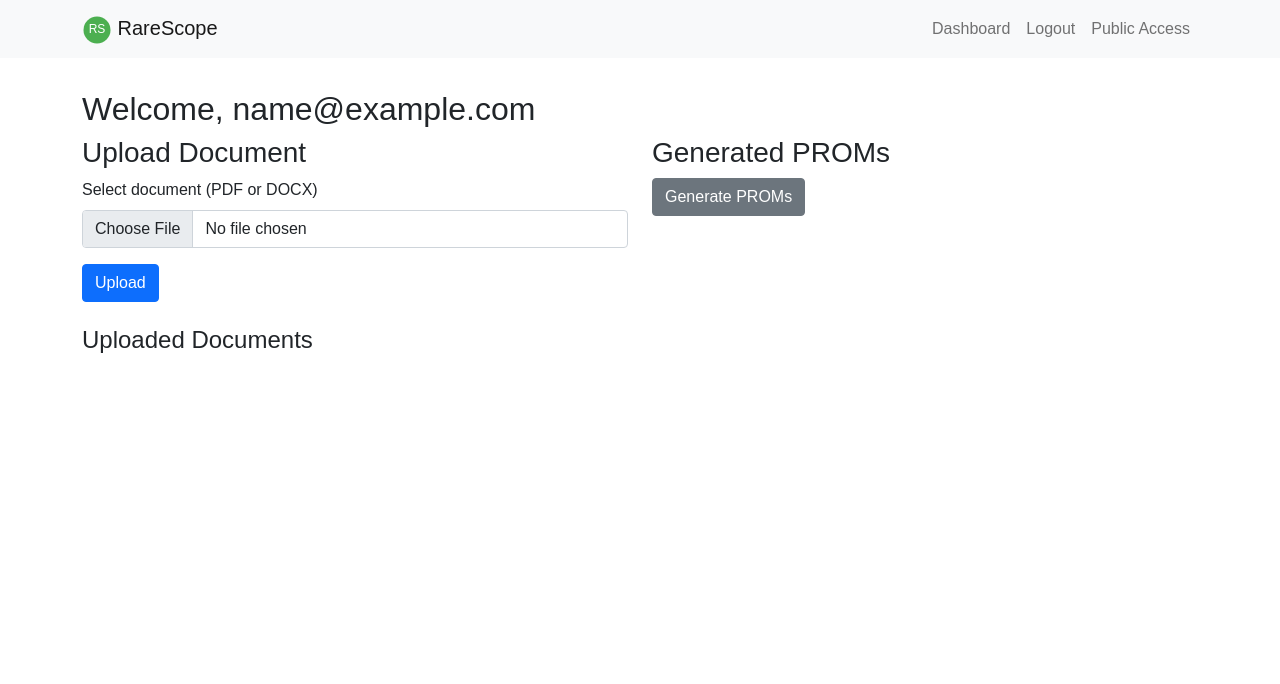
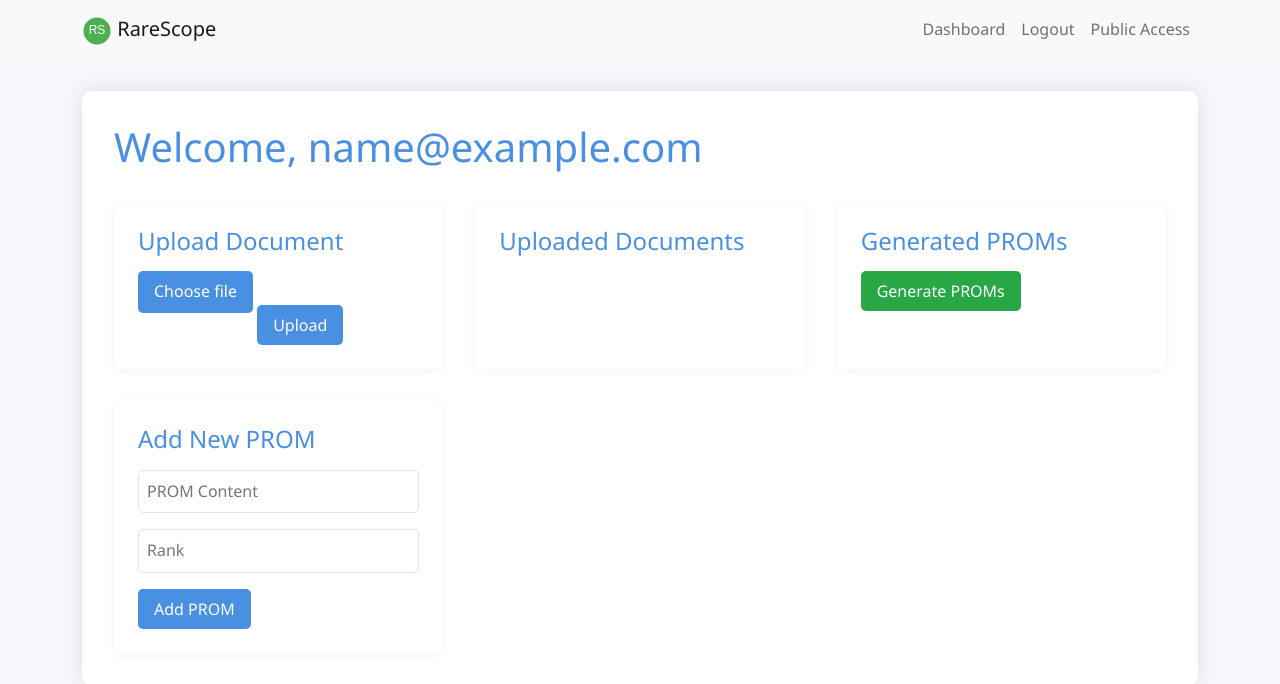
Before and after one commit to SimplyJuanjo/RareScope-demo, a Flask app: page /dashboard/ in a window 1280 px wide. Shown: the top 684 px of the page. Run offline with Flask 3, Linux system fonts and the light colour scheme; the visitor is signed in with stand-in values (Sample User, id 1); data that the repository does not hold is empty; parts of the project's set-up code (start-up, migrations or seed data) failed here and were passed over.

Commit message:
initial styling

```diff
--- a/static/css/styles.css
+++ b/static/css/styles.css
@@ -1,5 +1,8 @@
 body {
-    font-family: Arial, sans-serif;
+    font-family: 'Segoe UI', Tahoma, Geneva, Verdana, sans-serif;
+    background-color: #f5f7fa;
+    color: #333;
+    line-height: 1.6;
 }
 
 .navbar {
@@ -10,6 +13,146 @@ body {
     padding: 2rem;
     background-color: #e9ecef;
     border-radius: 0.3rem;
+}
+
+.dashboard-container {
+    max-width: 1200px;
+    margin: 2rem auto;
+    padding: 2rem;
+    background-color: #fff;
+    border-radius: 10px;
+    box-shadow: 0 0 20px rgba(0, 0, 0, 0.1);
+}
+
+.dashboard-header h1 {
+    color: #4a90e2;
+    margin-bottom: 2rem;
+    font-weight: 300;
+    font-size: 2.5rem;
+}
+
+.dashboard-main {
+    display: grid;
+    grid-template-columns: repeat(auto-fit, minmax(300px, 1fr));
+    gap: 2rem;
+}
+
+.dashboard-section {
+    background-color: #fff;
+    border-radius: 8px;
+    padding: 1.5rem;
+    box-shadow: 0 2px 10px rgba(0, 0, 0, 0.05);
+    transition: all 0.3s ease;
+}
+
+.dashboard-section:hover {
+    transform: translateY(-5px);
+    box-shadow: 0 4px 15px rgba(0, 0, 0, 0.1);
+}
+
+.dashboard-section h2 {
+    color: #4a90e2;
+    margin-bottom: 1rem;
+    font-weight: 500;
+    font-size: 1.5rem;
+}
+
+.btn {
+    padding: 0.5rem 1rem;
+    border: none;
+    border-radius: 5px;
+    cursor: pointer;
+    transition: all 0.3s ease;
+    font-weight: 500;
+}
+
+.btn-primary {
+    background-color: #4a90e2;
+    color: #fff;
+}
+
+.btn-primary:hover {
+    background-color: #3a7bd5;
+}
+
+.btn-success {
+    background-color: #28a745;
+    color: #fff;
+}
+
+.btn-success:hover {
+    background-color: #218838;
+}
+
+.btn-danger {
+    background-color: #dc3545;
+    color: #fff;
+}
+
+.btn-danger:hover {
+    background-color: #c82333;
+}
+
+.file-input-wrapper {
+    position: relative;
+    overflow: hidden;
+    display: inline-block;
+    margin-bottom: 1rem;
+}
+
+.file-input-wrapper input[type=file] {
+    font-size: 100px;
+    position: absolute;
+    left: 0;
+    top: 0;
+    opacity: 0;
+}
+
+.file-input-wrapper label {
+    background-color: #4a90e2;
+    color: #fff;
+    padding: 0.5rem 1rem;
+    border-radius: 5px;
+    cursor: pointer;
+    display: inline-block;
+    transition: all 0.3s ease;
+}
+
+.file-input-wrapper label:hover {
+    background-color: #3a7bd5;
+}
+
+.documents-list, .proms-list {
+    list-style-type: none;
+    padding: 0;
+}
+
+.document-item, .prom-item {
+    display: flex;
+    justify-content: space-between;
+    align-items: center;
+    padding: 0.75rem;
+    border-bottom: 1px solid #e1e4e8;
+    transition: background-color 0.3s ease;
+}
+
+.document-item:hover, .prom-item:hover {
+    background-color: #f8f9fa;
+}
+
+input[type="text"], input[type="number"] {
+    width: 100%;
+    padding: 0.5rem;
+    margin-bottom: 1rem;
+    border: 1px solid #e1e4e8;
+    border-radius: 5px;
+    font-size: 1rem;
+    transition: border-color 0.3s ease;
+}
+
+input[type="text"]:focus, input[type="number"]:focus {
+    outline: none;
+    border-color: #4a90e2;
 }
 
 #proms-list .list-group-item {
@@ -25,3 +168,9 @@ body {
 .draggable {
     cursor: move;
 }
+
+@media (max-width: 768px) {
+    .dashboard-main {
+        grid-template-columns: 1fr;
+    }
+}
--- a/templates/dashboard.html
+++ b/templates/dashboard.html
@@ -3,51 +3,53 @@
 {% block title %}Dashboard{% endblock %}
 
 {% block content %}
-<h2>Welcome, {{ current_user.email }}</h2>
-<div class="row">
-    <div class="col-md-6">
-        <h3>Upload Document</h3>
+<div class="dashboard-container">
+    <header class="dashboard-header">
+        <h1>Welcome, {{ current_user.email }}</h1>
+    </header>
+    <main class="dashboard-main">
+        <section class="dashboard-section">
+            <h2>Upload Document</h2>
             <form id="upload-form" enctype="multipart/form-data">
-            <div class="mb-3">
-                <label for="document" class="form-label">Select document (PDF or DOCX)</label>
-                <input type="file" class="form-control" id="document" name="document" accept=".pdf,.docx" required>
+                <div class="file-input-wrapper">
+                    <input type="file" id="document" name="document" accept=".pdf,.docx" required>
+                    <label for="document"><i class="fas fa-cloud-upload-alt"></i> Choose file</label>
                 </div>
-            <button type="submit" class="btn btn-primary">Upload</button>
+                <button type="submit" class="btn btn-primary"><i class="fas fa-upload"></i> Upload</button>
             </form>
-        <h4 class="mt-4">Uploaded Documents</h4>
-        <ul id="documents-list" class="list-group">
+        </section>
+        <section class="dashboard-section">
+            <h2>Uploaded Documents</h2>
+            <ul id="documents-list" class="documents-list">
                 {% for document in documents %}
-            <li class="list-group-item d-flex justify-content-between align-items-center">
-                {{ document.filename }}
-                <button class="btn btn-sm btn-danger delete-document" data-id="{{ document.id }}">Delete</button>
+                <li class="document-item">
+                    <span><i class="fas fa-file-alt"></i> {{ document.filename }}</span>
+                    <button class="btn btn-danger btn-sm delete-document" data-id="{{ document.id }}">
+                        <i class="fas fa-trash"></i> Delete
+                    </button>
                 </li>
                 {% endfor %}
             </ul>
+        </section>
+        <section class="dashboard-section">
+            <h2>Generated PROMs</h2>
+            <button id="generate-proms" class="btn btn-success mb-3"><i class="fas fa-sync"></i> Generate PROMs</button>
+            <ul id="proms-list" class="proms-list"></ul>
+        </section>
+        <section id="add-prom-section" class="dashboard-section">
+            <h2>Add New PROM</h2>
+            <form id="add-prom-form">
+                <input type="text" id="prom-content" placeholder="PROM Content" required>
+                <input type="number" id="prom-rank" placeholder="Rank" required>
+                <button type="submit" class="btn btn-primary"><i class="fas fa-plus"></i> Add PROM</button>
+            </form>
+        </section>
+    </main>
 </div>
-    <div class="col-md-6">
-        <h3>Generated PROMs</h3>
-        <button id="generate-proms" class="btn btn-secondary mb-3">Generate PROMs</button>
-        <ul id="proms-list" class="list-group" style="display: none;">
-            <!-- PROMs will be dynamically added here -->
-        </ul>
-    </div>
-</div>
-<div class="row mt-4" id="add-prom-section" style="display: none;">
-    <div class="col-md-12">
-        <h3>Add New PROM</h3>
-        <form id="add-prom-form">
-            <div class="mb-3">
-                <label for="prom-content" class="form-label">PROM Content</label>
-                <input type="text" class="form-control" id="prom-content" required>
-            </div>
-            <div class="mb-3">
-                <label for="prom-rank" class="form-label">Rank</label>
-                <input type="number" class="form-control" id="prom-rank" required>
-            </div>
-            <button type="submit" class="btn btn-primary">Add PROM</button>
-        </form>
-    </div>
-</div>
+{% endblock %}
+
+{% block styles %}
+<link rel="stylesheet" href="https://cdnjs.cloudflare.com/ajax/libs/font-awesome/6.1.1/css/all.min.css">
 {% endblock %}
 
 {% block scripts %}
```
Lines whose indentation alone changed are shown as unchanged.
